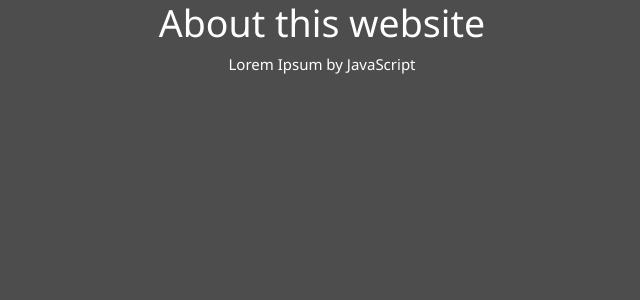
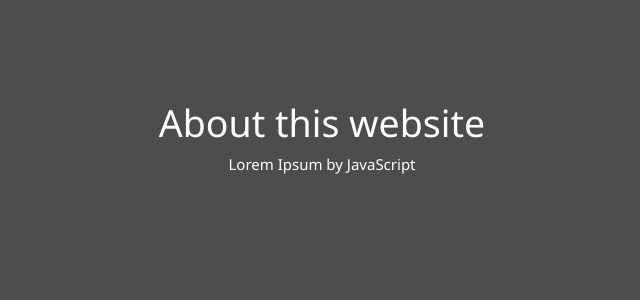
Before and after one commit to itsguus/guusgroenink, a Jekyll site: the page built from index.md, in a window 1280 px wide. Shown: the top 300 px of the page, without its empty margins (318-958 px from the left). Built offline with Jekyll 4.4.1, drawn with Linux system fonts in a browser that asks for light colours; our own code applies the rules of GitHub Pages for plain Markdown files.

Commit message:
Update style.css

```diff
--- a/css/style.css
+++ b/css/style.css
@@ -2,7 +2,7 @@
 
 body {
     background-color: #4d4d4d;
-    margin: 0;
+    margin: 100px 0 0 0;
 }
 
 h1 {
```
